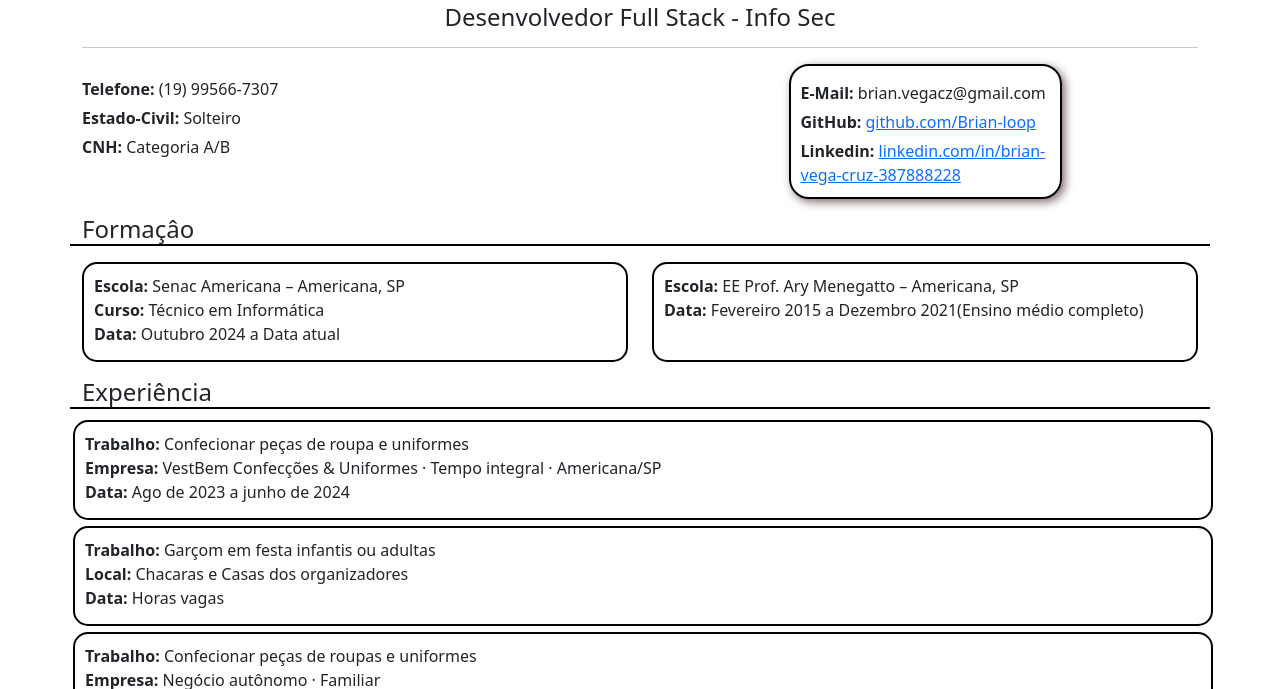
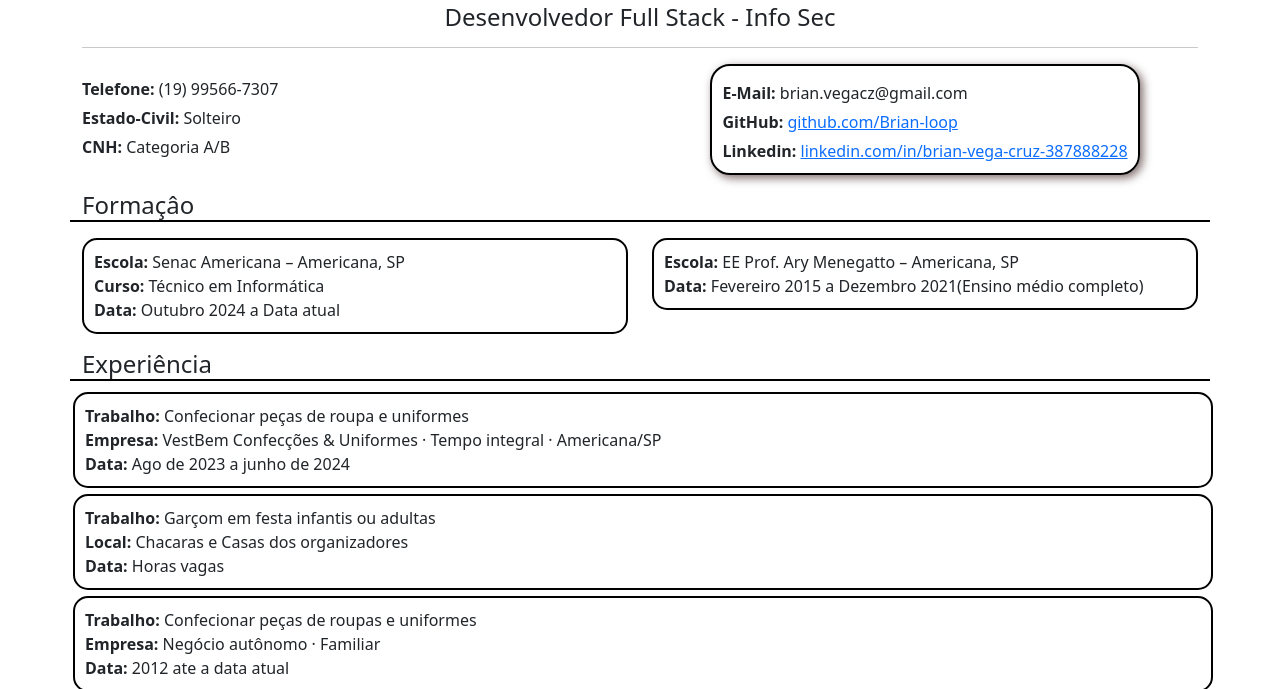
Before and after one commit to Brian-loop/brian-loop.github.io, a plain HTML site: page index.html in a window 1280 px wide. Shown: the part 111-800 px from the top of the page. Drawn offline with nearby package versions, Linux system fonts and the light colour scheme.

Commit message:
curriculo

```diff
--- a/style.css
+++ b/style.css
@@ -18,7 +18,7 @@
     margin-top: 5px;
 }
 .dados-de-contato>div{
-    width: 50%;
+
     margin: 0 auto;
     border: 2px solid black;
     border-radius: 20px;
@@ -30,7 +30,6 @@
     transition: ease-out 0.2s;
     box-shadow: 3px 3px 10px rgb(127, 107, 107);
 }
-
 /*===============================================*/
 .formacao>h3, .experiencia>h3, .idiomas>h3, .projetos>h3{
     border-bottom: 2px solid black;
@@ -43,7 +42,7 @@
     border: 2px solid black;
     border-radius: 15px;
     padding: 10px;
-    height: 100px;
+
 }
 .formacao .cartao:hover{
     scale: 1.02;
@@ -60,7 +59,6 @@
     border: 2px solid black;
     border-radius: 15px;
     padding: 10px;
-    height: 100px;
     margin: 3px;
 }
 .experiencia .cartao:hover{
@@ -68,3 +66,9 @@
     transition: ease-out 0.2s;
     box-shadow: 3px 3px 10px rgb(127, 107, 107);
 }
+@media screen and (max-width:1200px) and (min-width:769px){
+
+}
+@media screen and (max-width:768px) {
+
+}
```
Also changed, not shown: index.html (+2 -0 lines).
